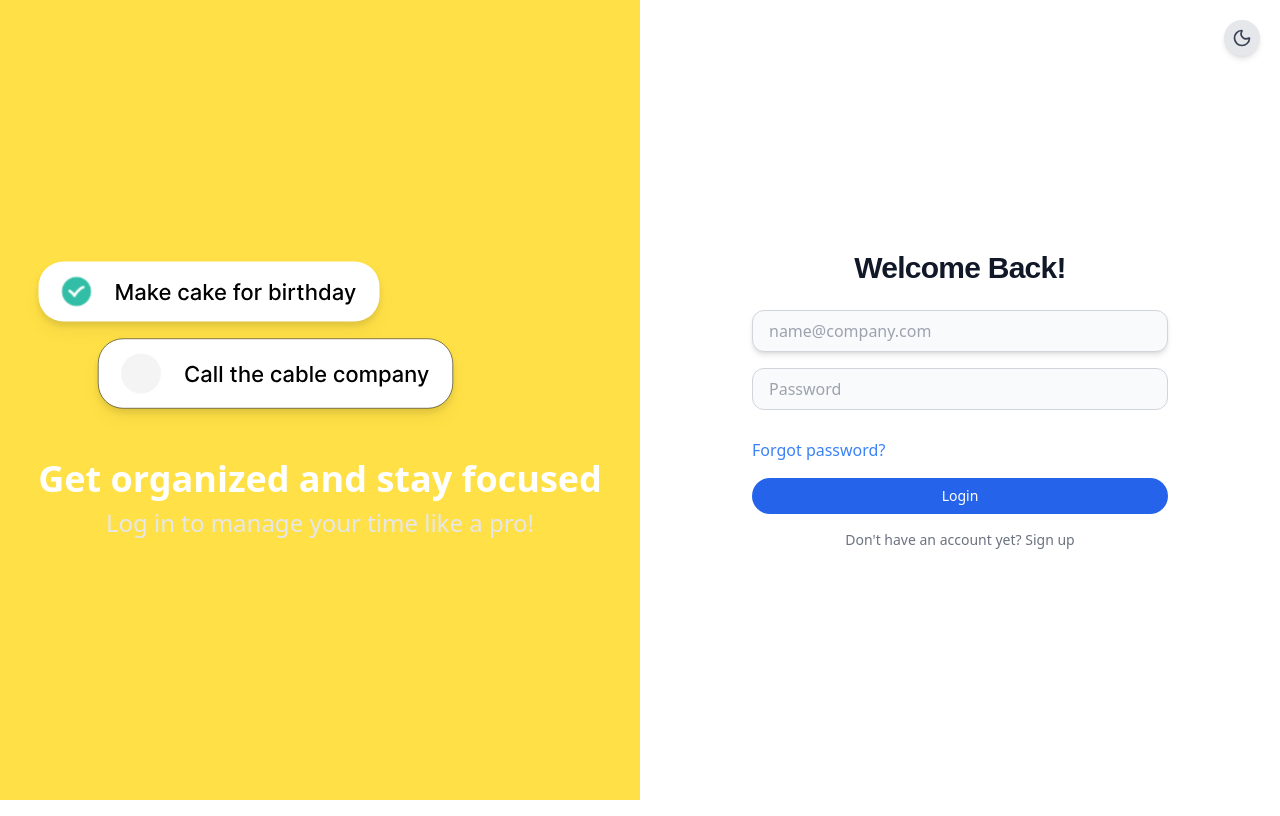
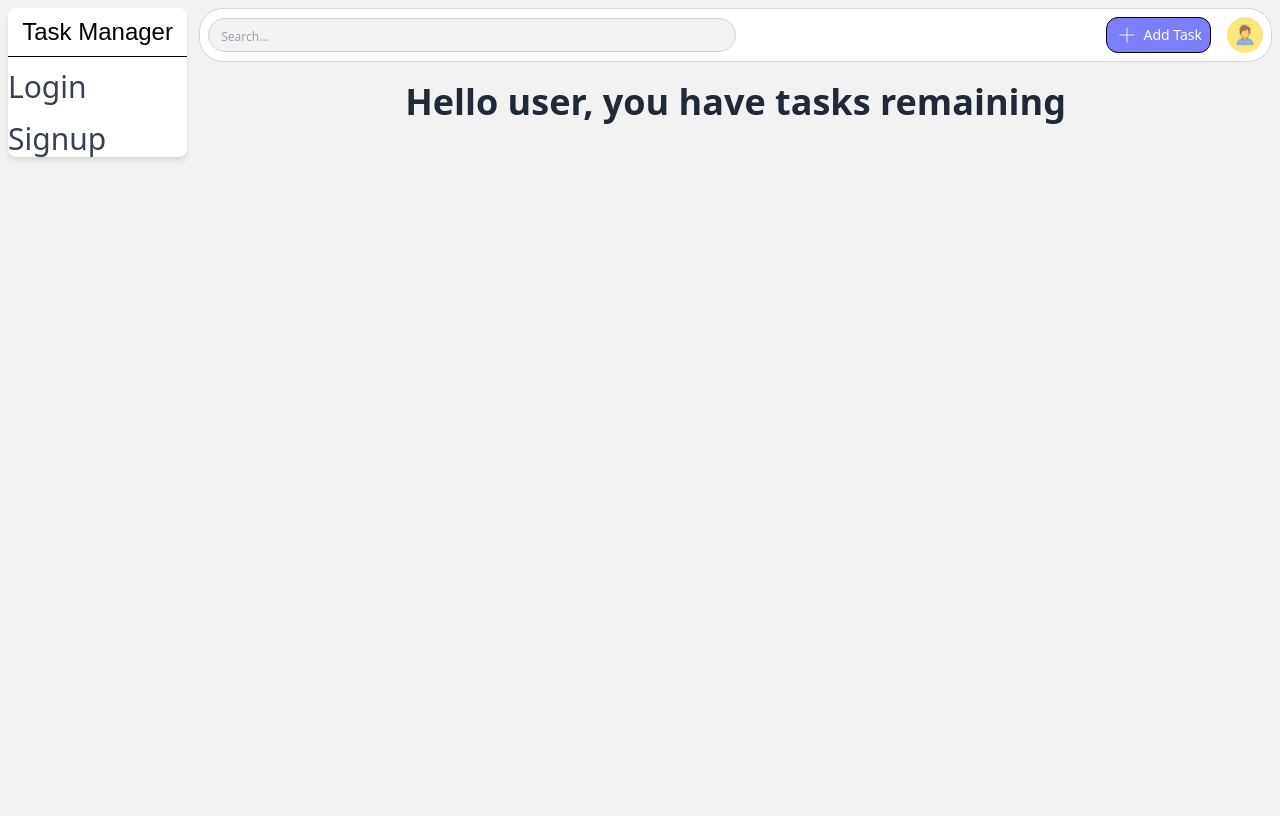
Before and after one commit to LakshmiSowmya04/Task-Manager, a React (Create React App) app in the folder task-manager-ui/: page / in a window 1280 px wide. Before the commit this address led to /login. Built offline with nearby package versions, Linux system fonts and the light colour scheme; a web font is replaced by a local one.

Commit message:
align backend schema and frontend form fields

```diff
--- a/task-manager-ui/src/App.jsx
+++ b/task-manager-ui/src/App.jsx
@@ -19,21 +19,18 @@ export default function App() {
   const [token, setToken] = useState("");
 
   useEffect(() => {
-    const token = localStorage.getItem("token");
-    if (token) {
-      setToken(token);
+    const savedtoken = localStorage.getItem("token");
+    if (savedtoken) {
+      setToken(savedtoken);
     }
   }, []);
 
   return (
-    <div className="min-h-screen flex min-w-full bg-gray-light w-full h-screen  ">
+    <div className="flex flex-col min-h-screen bg-gray-light">
 
       <Routes>
-        <Route path="/" element={<Navigate to="/dashboard" />} />
-        <Route
-          path="/login"
-          element={<Login setToken={setToken} />}
-        />
+        <Route path="/" element={<Dashboard />} />
+        <Route path="/login" element={<Login setToken={setToken} />}/>
         <Route path="/signup" element={<Register />} />
         <Route
           path="/dashboard"
--- a/task-manager-ui/src/components/Dashboard.jsx
+++ b/task-manager-ui/src/components/Dashboard.jsx
@@ -18,6 +18,7 @@ export default function Dashboard({
       <div className="p-0 sm:p-2 flex w-full gap-3">
         <Navbar token={token} setToken={setToken} />
         <div className="min-h-screen flex flex-col w-full items-center bg-transparent">
+          <div className="w-full max-w-6xl">
             <div className="flex justify-between items-center w-full p-2 bg-white rounded-3xl border border-gray-300">
               {/* Search Box*/}
               <div className="flex min-w-[50%]">
@@ -50,6 +51,7 @@ export default function Dashboard({
                 </div>
               </div>
             </div>
+          </div>
 
           {/* Content Section */}
           <div className="text-center">
--- a/task-manager-ui/src/components/Login.jsx
+++ b/task-manager-ui/src/components/Login.jsx
@@ -5,16 +5,21 @@ import "react-toastify/dist/ReactToastify.css";
 import Login_hero from "../assets/login-hero.svg";
 import { useState } from "react";
 import ThemeToggle from "./ThemeToggle";
+// import { set } from "mongoose";
 
 export default function Login({ setToken }) {
   const navigate = useNavigate();
   const [error, setError] = useState(false);
+  const [loading, setLoading] = useState(false);
 
   async function handleLogin(e) {
     e.preventDefault();
+    setError(false);
+    setLoading(true);
     const email = e.target.email.value;
     const password = e.target.password.value;
 
+    try {
       const response = await fetch(backendApi + "/api/v1/user/login", {
         method: "POST",
         headers: {
@@ -25,14 +30,23 @@ export default function Login({ setToken }) {
 
       const Data = await response.json();
       console.log(response)
+
       if (response.ok) {
         let { data } = Data;
         setToken(data.token);
         localStorage.setItem("token", data.token);
-      navigate("/");
+        toast.success("Login successful!");
+        navigate("/dashboard");
       } else {
         setError(true);
-      toast.error(Data.error);
+        toast.error(Data.error || "Login failed. Please try again.");
+      }
+    } catch (err) {
+        setError(true);
+        toast.error("Network error. Please try again later.");
+        console.error(err);
+      } finally {
+      setLoading(false);
       }
     }
 
@@ -84,9 +98,10 @@ export default function Login({ setToken }) {
                 <input
                   name="password"
                   id="password"
+                  type="password"
                   placeholder="Password"
                   className="bg-gray-50 dark:bg-gray-800 border border-gray-300 dark:border-gray-700 text-gray-900 dark:text-gray-100 rounded-xl block w-full px-4 py-2 focus:ring-primary-600 focus:border-primary-600 focus:shadow-md focus:outline-none transition-all duration-300 ease-in-out"
-                  required = ""
+                  required = {true}
                 />
               </div>
 
@@ -101,9 +116,37 @@ export default function Login({ setToken }) {
 
               <button
                 type="submit"
-                className="w-full bg-blue-600 hover:bg-blue-700 dark:bg-blue-500 dark:hover:bg-blue-600 text-white font-medium rounded-3xl text-sm px-5 py-2 text-center transition-colors duration-200 ease-in-out focus:outline-none focus-visible:ring-4 focus-visible:ring-primary-300"
+                className={`w-full bg-blue-600 hover:bg-blue-700 dark:bg-blue-500 dark:hover:bg-blue-600 text-white font-medium rounded-3xl text-sm px-5 py-2 text-center transition-colors duration-200 ease-in-out focus:outline-none focus-visible:ring-4 focus-visible:ring-primary-300 ${loading ? "bg-blue-400 cursor-not-allowed opacity-70"
+                        : "bg-blue-600 hover:bg-blue-700 dark:bg-blue-500 dark:hover:bg-blue-600 text-white"
+                }`}
               >
-                Login
+                {loading ? (
+                  <span className="flex items-center justify-center gap-2">
+                    <svg
+                      className="w-4 h-4 animate-spin text-white"
+                      xmlns="http://www.w3.org/2000/svg"
+                      fill="none"
+                      viewBox="0 0 24 24"
+                    >
+                      <circle
+                        className="opacity-25"
+                        cx="12"
+                        cy="12"
+                        r="10"
+                        stroke="currentColor"
+                        strokeWidth="4"
+                      />
+                      <path
+                        className="opacity-75"
+                        fill="currentColor"
+                        d="M4 12a8 8 0 018-8v8H4z"
+                      />
+                    </svg>
+                    Logging in...
+                  </span>
+                ) : (
+                  "Login"
+                )}
               </button>
 
               <p className="text-sm font-light text-center text-gray-500 dark:text-gray-400 transition-colors duration-500">
```
Also changed, not shown: 1 other file (tests, documents, lock files or other folders). Lines whose indentation alone changed are shown as unchanged.
